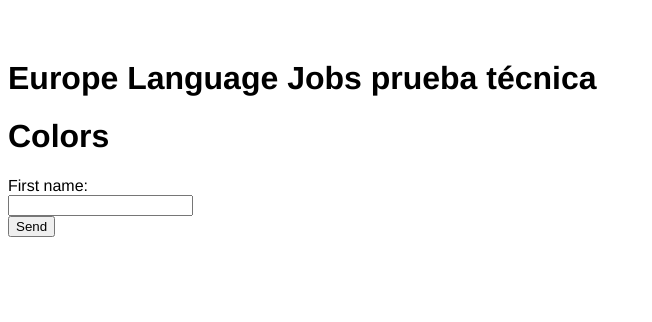
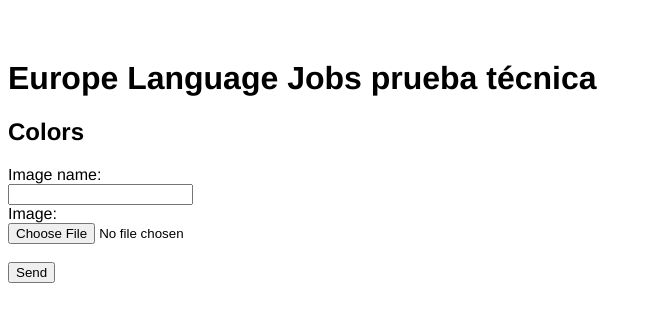
Before and after one commit to noxxic3/predominant-color-frontend, a Vue app: page / in a window 1280 px wide. Shown: the top 322 px of the page, without its empty margins (0-652 px from the left). Built offline with nearby package versions, Linux system fonts and the light colour scheme.

Commit message:
HTTP POST request with file

```diff
--- a/src/components/Colors.vue
+++ b/src/components/Colors.vue
@@ -1,9 +1,13 @@
 <template>
-  <h1>Colors</h1>
+  <h2>Colors</h2>
 
   <!--<form action="/">-->
-    <label for="fname">First name:</label><br>
-    <input type="text" id="fname" name="fname" v-model="userName"><br>
+    <label for="i_name">Image name:</label><br>
+    <input type="text" id="i_name" name="i_name" v-model="imageName"><br>
+
+    <label for="i_file">Image:</label><br>
+    <input type="file" id="i_file" name="i_file"  ref="file"   v-on:change="attach()">   <!--  enctype="multipart/form-data" -->
+    <br><br>
 
     <button v-on:click="sendToBackend()">Send</button>
   <!--</form>-->
@@ -18,60 +22,43 @@
 
   data(){
     return {
-      userName: "",
+      imageName: "",
+      image: null,
     }
   },
 
   methods: {
+    attach(){
+      this.image = this.$refs.file.files[0];                                        // We only want to send the only file that has been attached.
+      console.log('>>>> element files array   >>>> ', this.$refs.file);             // If we see the .files property of the type="file" element, we see that it is an array that will have all the files that have been added to that element.
+      console.log('>>>> element file selected >>>> ', this.$refs.file.files[0]);
+    },
     sendToBackend(){
-      alert(this.userName);
+      alert(this.imageName);
 
-      // POST si NO enviamos archivos
-
-      let data = {
-        user_name: this.userName,
-      };
+      // POST request with file
+      let formData = new FormData();                               //  ++++++++++++     // Para enviar archivos a través de AJAX, tenemos que usar un objeto de tipo FormData
+      formData.append('image_name', this.imageName);
+      formData.append('image', this.image);               //  ++++++++++++      <<----  Aquí le asignamos el valor del file del formulario que ahora sí lo adjuntamos y en attach() (función que creamos para escoger el file del array del elemento input type="file") cojemos el file que queremos. Antes no lo adjuntaba y se asignaba la variable  this.userImage  entera sin coger del array files el que quería.
+      console.log('>> formData >> ', formData);
 
       axios({
         method: 'post',
         url: 'images',
-        data: data,
         headers: {
-        //'Authorization': 'Bearer ' + response_data_acces_token,
-        //'Content-type': 'application/json',                // No es necesario, funciona igual si no se envía. Debe ser el valor por defecto.
-        }
+          //'Authorization': 'Bearer ' + response_data_acces_token,
+          //'Content-type': 'application/json',
+          'Content-Type': 'multipart/form-data'                         //  ++++++++++++       // Para enviar archivos a través de AJAX, tenemos que poner este valor de header que equivale al valor del atributo  enctype="multipart/form-data"  que ponemos en el elemento <form> cuando queremos enviar archivos.
+        },
+        data: formData,
       })
       .then(res => {
-      console.log(res);
-      console.log(res.data);
-      console.log(res.status);
+        console.log(res);
+        console.log(res.data);
+        console.log(res.status);
       })
       .catch(error => console.log(error.response));
 
-      /*
-      // POST si enviamos archivos
-      let formData = new FormData();                               //  ++++++++++++     // Para enviar archivos a través de AJAX, tenemos que usar un objeto de tipo FormData
-      formData.append('role_name', this.userRole);
-      formData.append('user_name', this.userName);
-      formData.append('user_image', this.userImage);               //  ++++++++++++      <<----  Aquí le asignamos el valor del file del formulario que ahora sí lo adjuntamos y en attach() (función que creamos para escoger el file del array del elemento input type="file") cojemos el file que queremos. Antes no lo adjuntaba y se asignaba la variable  this.userImage  entera sin coger del array files el que quería.
-      console.log('>> formData >> ', formData);
-
-      axios({
-      method: 'post',
-      url: 'images',
-      headers: {
-        'Authorization': 'Bearer ' + response_data_acces_token,
-        //'Content-type': 'application/json',
-        'Content-Type': 'multipart/form-data'                         //  ++++++++++++       // Para enviar archivos a través de AJAX, tenemos que poner este valor de header que equivale al valor del atributo  enctype="multipart/form-data"  que ponemos en el elemento <form> cuando queremos enviar archivos.
-      },
-      data: formData,
-      })
-      .then(res => {
-      console.log(res);
-      console.log(res.status);
-      })
-      .catch(error => console.log(error.response));
-      */
     }
   }
 }
```
